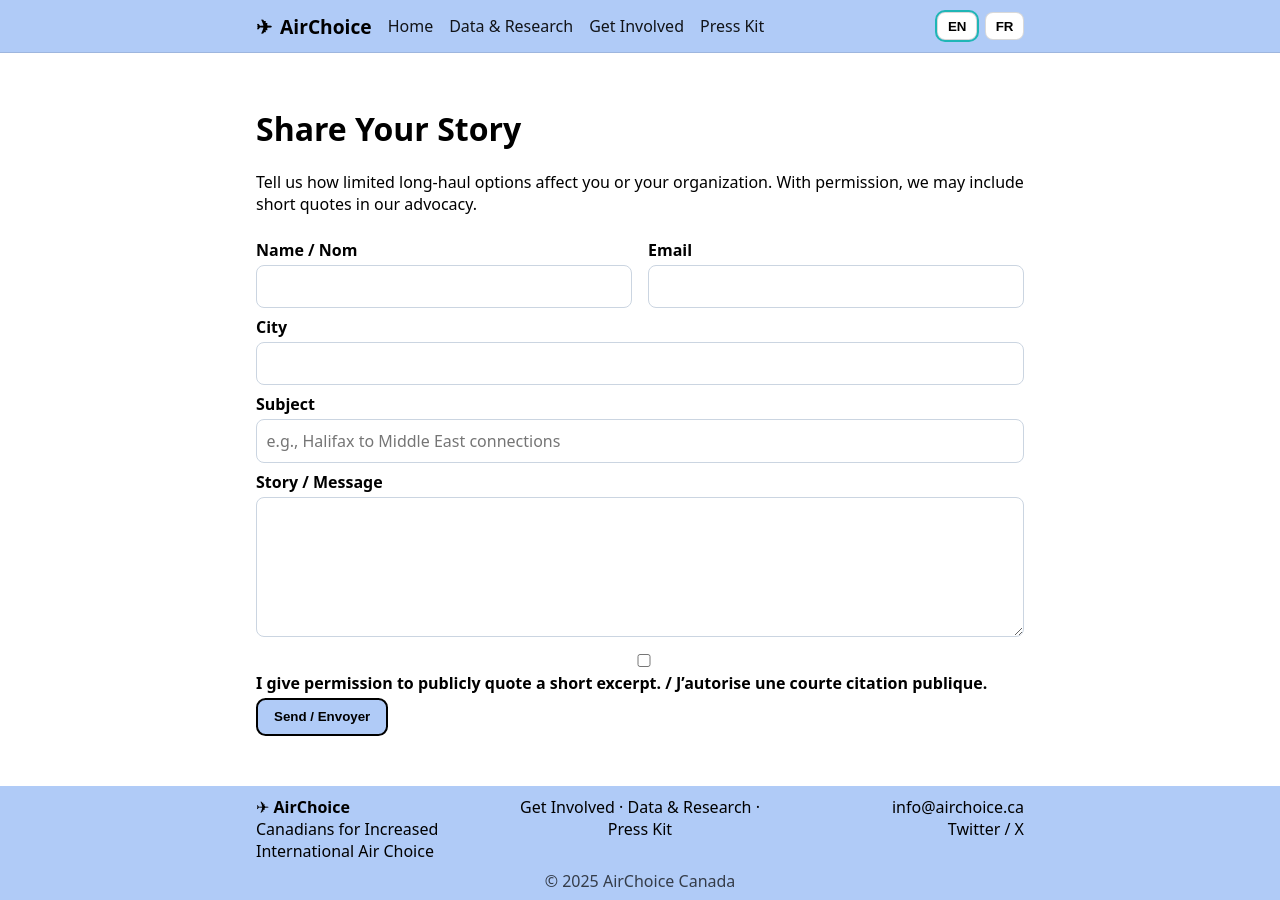
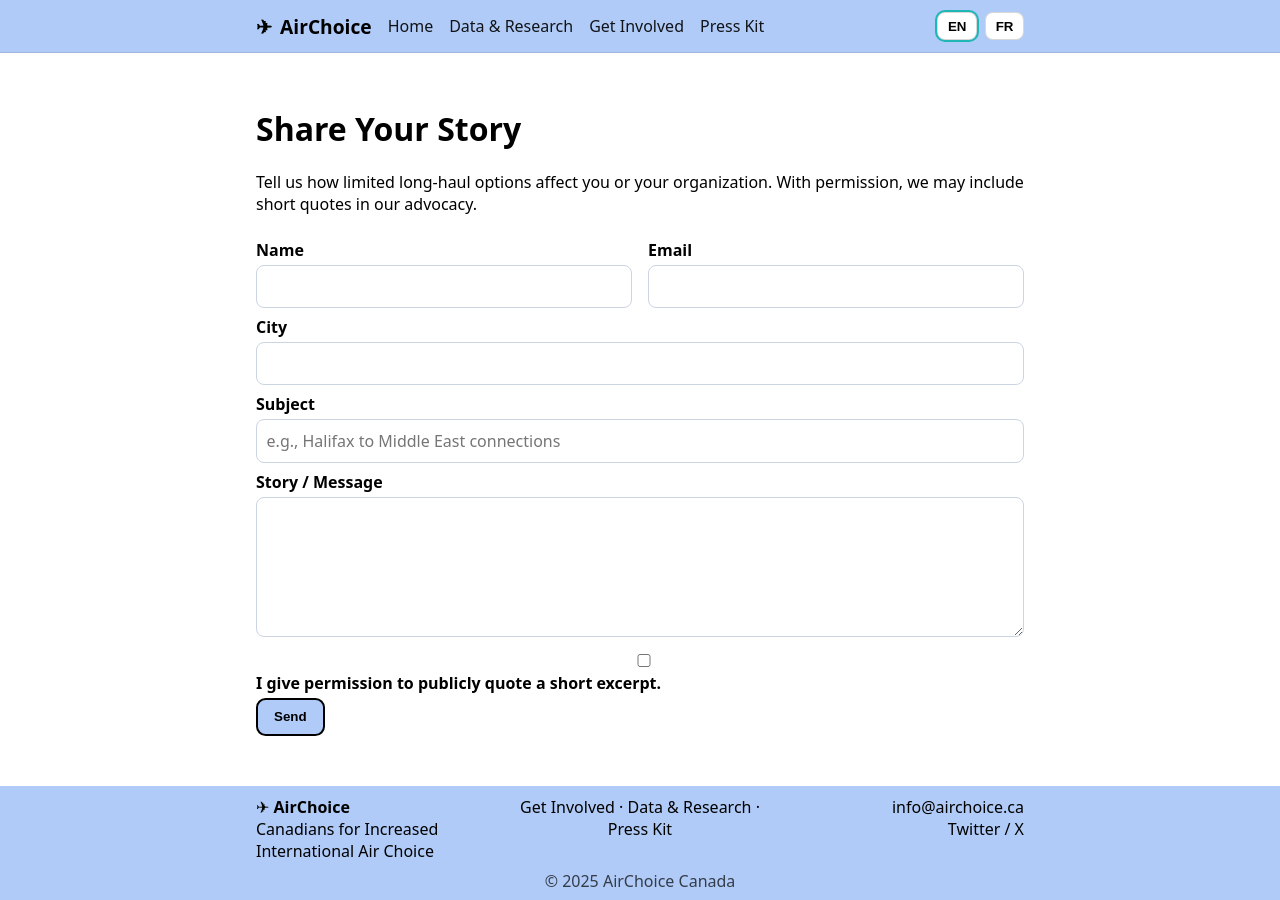
Before and after one commit to airchoicecanada/airchoicecanada.github.io, a Jekyll site: the page built from share-your-story/index.md, in a window 1280 px wide. Built offline with Jekyll 4.4.1, drawn with Linux system fonts in a browser that asks for light colours; our own code applies the rules of GitHub Pages for plain Markdown files.

Commit message:
Update index.md

```diff
--- a/share-your-story/index.md
+++ b/share-your-story/index.md
@@ -2,42 +2,57 @@
 title: Share Your Story
 permalink: /share-your-story/
 ---
+
 <div class="lang-en">
   <h1>Share Your Story</h1>
-  <p>Tell us how limited long‑haul options affect you or your organization. With permission, we may include short quotes in our advocacy.</p>
+  <p>Tell us how limited long-haul options affect you or your organization. With permission, we may include short quotes in our advocacy.</p>
+
+  <form action="https://api.web3forms.com/submit" method="POST">
+    <!-- Web3Forms required -->
+    <input type="hidden" name="access_key" value="a4ae7e02-d462-4468-9b0c-0107aa77c634">
+    <input type="hidden" name="subject" value="AirChoice — Story submission (EN)">
+    <!-- Use absolute redirect so it works on GitHub Pages -->
+    <input type="hidden" name="redirect" value="{{ site.url }}{{ site.baseurl }}/thanks/?lang=en">
+    <!-- Optional helpful metadata -->
+    <input type="hidden" name="from_name" value="AirChoice Website">
+
+    <!-- Honeypot (spam protection) -->
+    <input type="checkbox" name="botcheck" tabindex="-1" autocomplete="off" style="display:none">
+
+    <div class="row">
+      <div>
+        <label for="name-en">Name</label>
+        <input id="name-en" name="name" autocomplete="name" required>
+      </div>
+      <div>
+        <label for="email-en">Email</label>
+        <input id="email-en" name="email" type="email" autocomplete="email" required>
+      </div>
+    </div>
+
+    <label for="city-en">City</label>
+    <input id="city-en" name="city" autocomplete="address-level2">
+
+    <label for="subject-en">Subject</label>
+    <input id="subject-en" name="topic" placeholder="e.g., Halifax to Middle East connections">
+
+    <label for="message-en">Story / Message</label>
+    <textarea id="message-en" name="message" required></textarea>
+
+    <label>
+      <input type="checkbox" name="permission" value="yes">
+      I give permission to publicly quote a short excerpt.
+    </label>
+
+    <button class="btn primary" type="submit">Send</button>
+  </form>
 </div>
+
 <div class="lang-fr">
   <h1>Racontez votre histoire</h1>
-  <p>Expliquez‑nous comment les options long‑courriers limitées vous touchent, vous ou votre organisme. Avec votre permission, nous pourrions citer de courts extraits.</p>
-</div>
+  <p>Expliquez comment les options long-courriers limitées vous touchent, vous ou votre organisme. Avec votre permission, nous pourrions citer de courts extraits.</p>
 
-<form
-  data-airchoice-form
-  method="POST"
-  action="{{ site.form_endpoint }}"
-  data-endpoint="{{ site.form_endpoint }}"
-  data-msg-ok="Thanks — your story was sent. / Merci — votre message a été envoyé.">
-
-
-
-  <div class="row">
-    <div>
-      <label for="name">Name / Nom</label>
-      <input id="name" name="name" required>
-    </div>
-    <div>
-      <label for="email">Email</label>
-      <input id="email" name="email" type="email" required>
-    </div>
-  </div>
-  <label for="city">City</label>
-  <input id="city" name="city">
-  <label for="subject">Subject</label>
-  <input id="subject" name="subject" placeholder="e.g., Halifax to Middle East connections">
-  <label for="message">Story / Message</label>
-  <textarea id="message" name="message" required></textarea>
-  <label><input type="checkbox" name="permission" value="yes"> I give permission to publicly quote a short excerpt. / J’autorise une courte citation publique.</label>
-  <input type="hidden" name="_subject" value="AirChoice story submission">
-  <div class="form-messages" aria-live="polite"></div>
-  <button class="btn primary" type="submit">Send / Envoyer</button>
-</form>
+  <form action="https://api.web3forms.com/submit" method="POST">
+    <!-- Web3Forms required -->
+    <input type="hidden" name="access_key" value="a4ae7e02-d462-4468-9b0c-0107aa77c634">
+    <input type="hidden" name="subject" v
```
